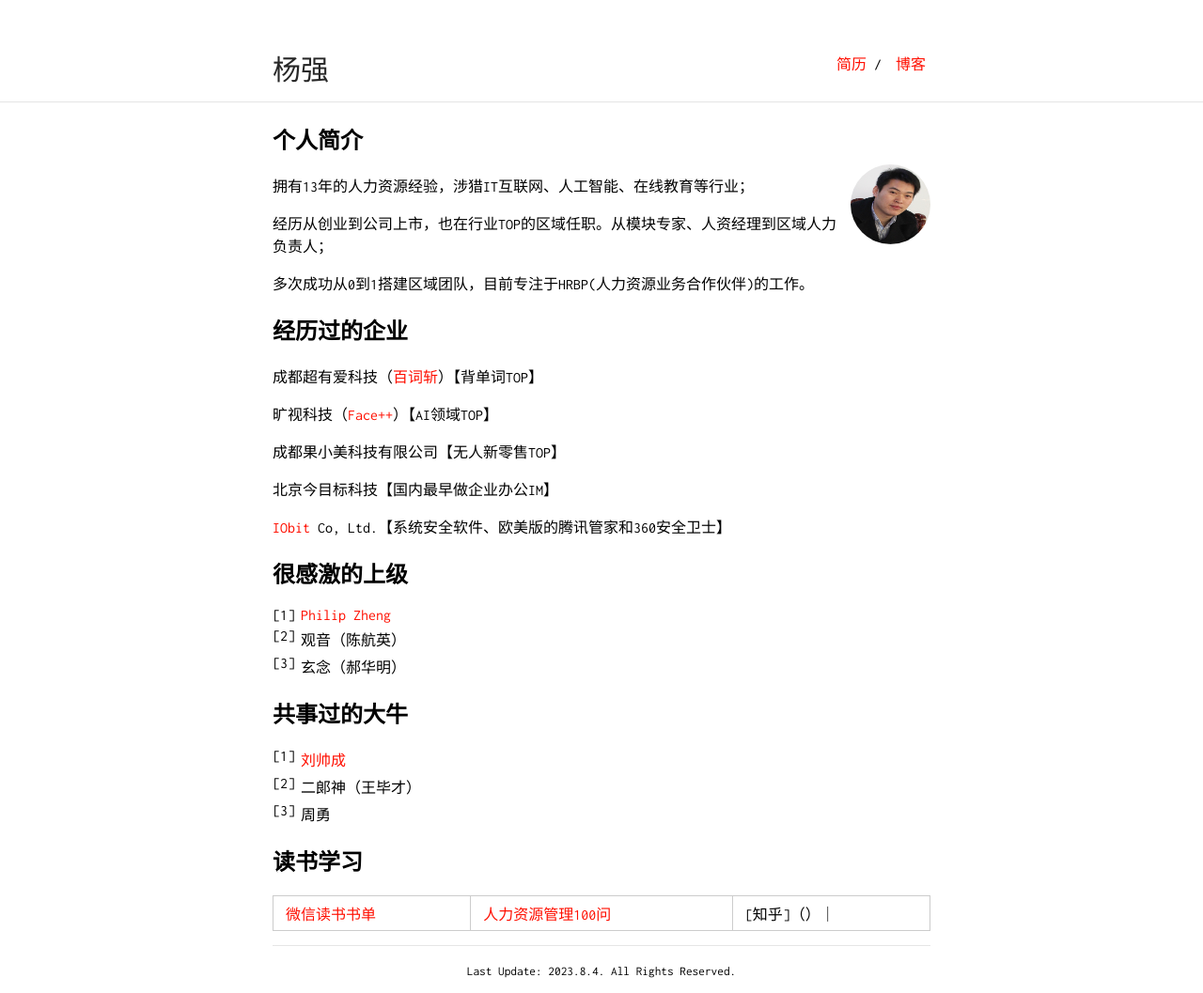
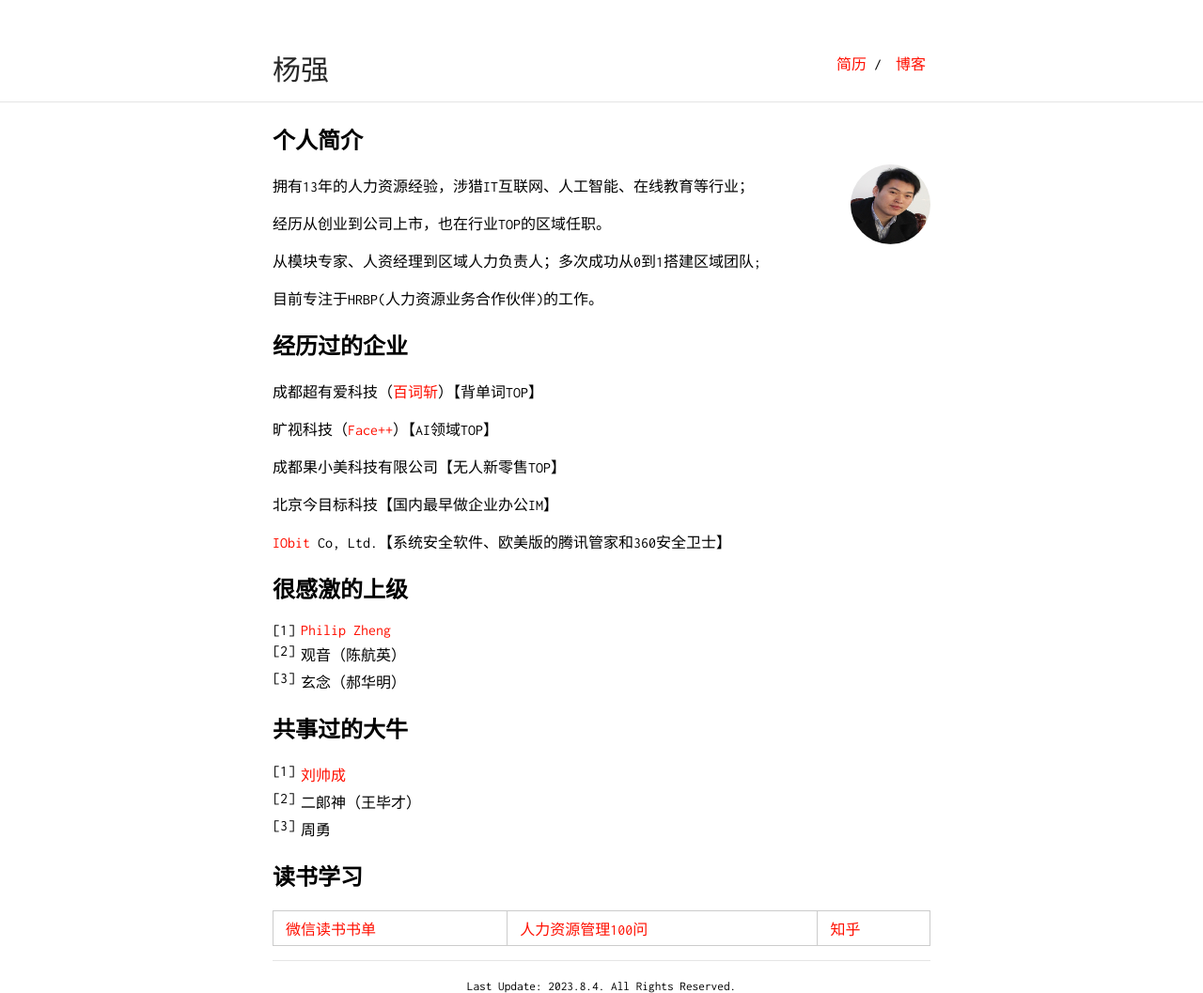
Before and after one commit to Harteyang/index, a Jekyll site: the page built from index.md, in a window 1280 px wide. Shown: the whole page at 94% size. Built offline with Jekyll 4.4.1, drawn with Linux system fonts in a browser that asks for light colours; our own code applies the rules of GitHub Pages for plain Markdown files.

Commit message:
更新个人简介

```diff
--- a/index.md
+++ b/index.md
@@ -8,9 +8,11 @@ layout: default
 
 拥有13年的人力资源经验，涉猎IT互联网、人工智能、在线教育等行业；
 
-经历从创业到公司上市，也在行业TOP的区域任职。从模块专家、人资经理到区域人力负责人；
+经历从创业到公司上市，也在行业TOP的区域任职。
 
-多次成功从0到1搭建区域团队，目前专注于HRBP(人力资源业务合作伙伴)的工作。
+从模块专家、人资经理到区域人力负责人；多次成功从0到1搭建区域团队;
+
+目前专注于HRBP(人力资源业务合作伙伴)的工作。
 
 ## 经历过的企业
 
@@ -39,4 +41,4 @@ layout: default
 
 ## 读书学习
 
-[微信读书书单]()|[人力资源管理100问]()|[知乎]（）｜
+[微信读书书单]()|[人力资源管理100问]()| [知乎]()
```
